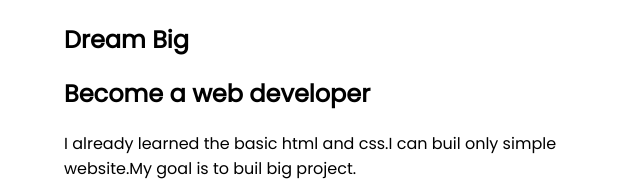
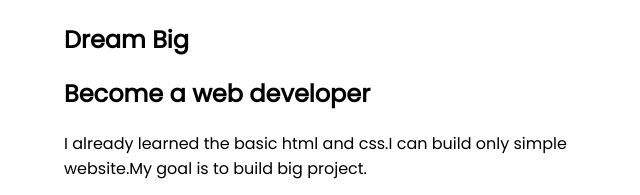
Before and after one commit to asifminhaz/developer-portfolio2, a plain HTML site: page index.html in a window 1280 px wide. Shown: the part 725-920 px from the top of the page, 640-1280 px from the left. Drawn offline with Linux system fonts and the light colour scheme.

Commit message:
build added

```diff
--- a/index.html
+++ b/index.html
@@ -31,7 +31,7 @@
         <div class="half-width">
             <h1>Dream Big</h1>
             <h2>Become a web developer</h2>
-            <p>I already learned the basic html and css.I can buil only simple website.My goal is to buil big project.
+            <p>I already learned the basic html and css.I can build only simple website.My goal is to build big project.
             </p>
             <a class="link-button" target="_blanket" href=""> Download Resume</a>
         </div>
```
